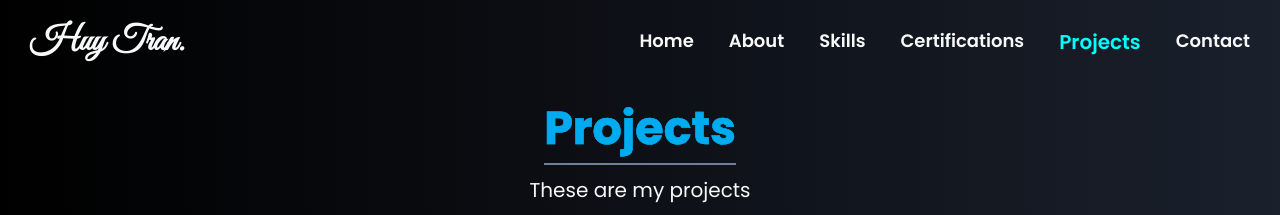
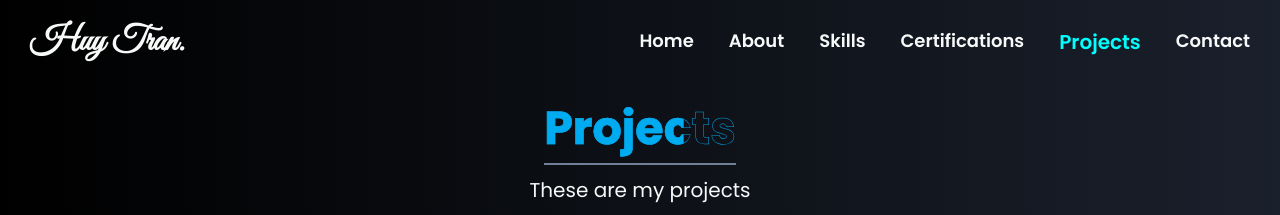
Before and after one commit to HuyTran0996/portfolio, a React (Create React App) app: page /projects in a window 1280 px wide. Shown: the top 215 px of the page. Built offline with nearby package versions, Linux system fonts and the light colour scheme.

Commit message:
change time for animetext

```diff
--- a/src/pages/Project/Project.scss
+++ b/src/pages/Project/Project.scss
@@ -21,7 +21,7 @@
     -webkit-background-clip: text;
     background-position: -500px 0;
     opacity: 0;
-    animation: slideBottom 1s ease forwards, animeText 3s linear infinite;
+    animation: slideBottom 1s ease forwards, animeText 3.5s linear infinite;
     animation-delay: 0.3s;
   }
   .description {
--- a/src/stylesStore/keyframes.scss
+++ b/src/stylesStore/keyframes.scss
@@ -61,7 +61,7 @@
   0%,
   95%,
   100% {
-    background-position: -500px 0;
+    background-position: -200px 0;
   }
   65%,
   85% {
```
